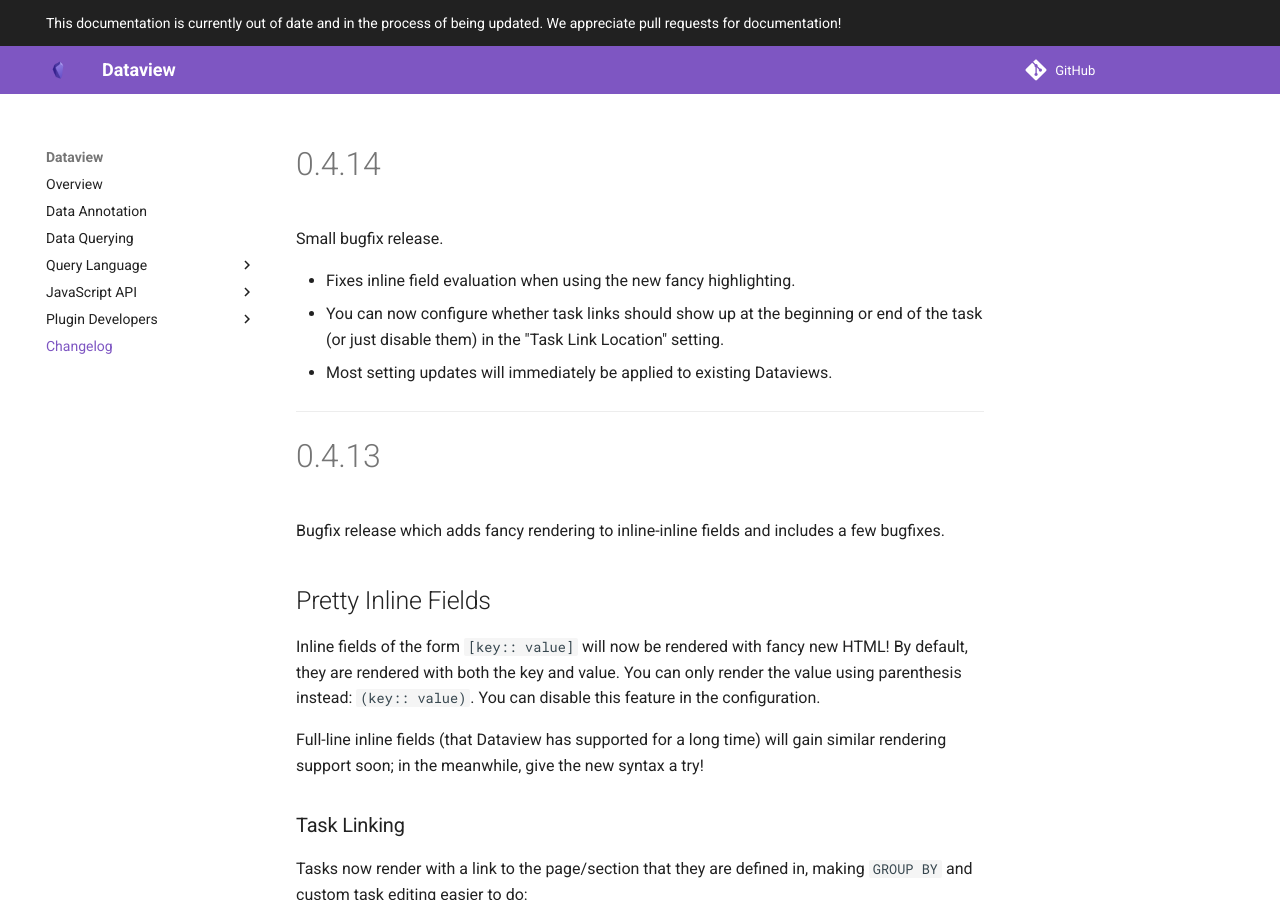
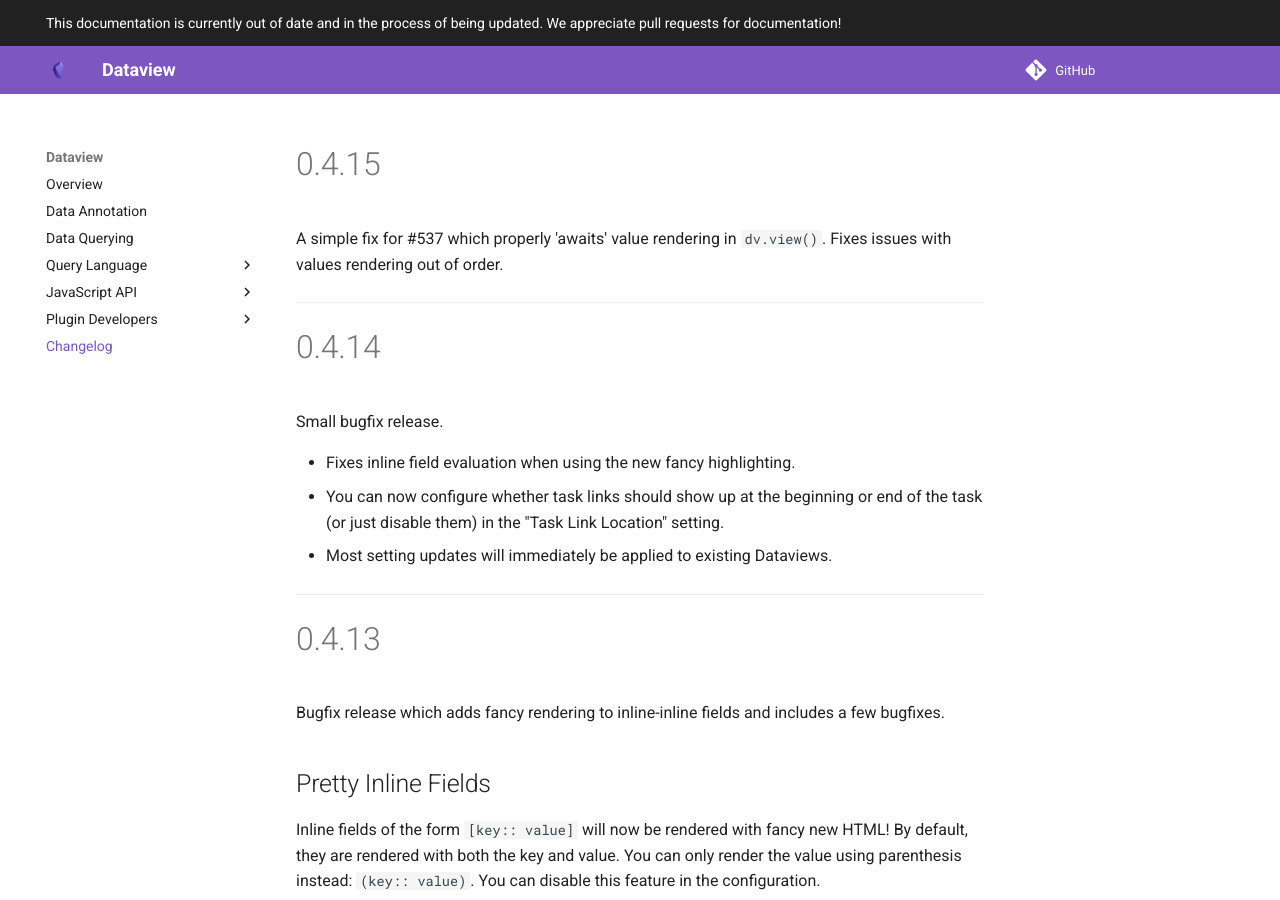
Before and after one commit to blacksmithgu/obsidian-dataview, an MkDocs documentation site: the page built from docs/docs/changelog.md, in a window 1280 px wide and 900 px high. Built offline with MkDocs 1.6.1 and Material for MkDocs 9.7.7, drawn with Linux system fonts in a browser that asks for light colours; comment, search, counter and statistics services are not loaded.

Commit message:
Auto-release 0.4.15

```diff
--- a/docs/docs/changelog.md
+++ b/docs/docs/changelog.md
@@ -1,3 +1,10 @@
+# 0.4.15
+
+A simple fix for #537 which properly 'awaits' value rendering in `dv.view()`. Fixes issues with values rendering out of
+order.
+
+---
+
 # 0.4.14
 
 Small bugfix release.
--- a/package.json
+++ b/package.json
@@ -1,6 +1,6 @@
 {
   "name": "obsidian-dataview",
-  "version": "0.4.14",
+  "version": "0.4.15",
   "description": "Advanced data views for Obsidian.md.",
   "main": "lib/index.js",
   "types": "lib/index.d.ts",
--- a/versions.json
+++ b/versions.json
@@ -58,5 +58,6 @@
   "0.4.12": "0.12.0",
   "0.4.12-hotfix1": "0.12.0",
   "0.4.13": "0.12.0",
-  "0.4.14": "0.12.0"
+  "0.4.14": "0.12.0",
+  "0.4.15": "0.12.0"
 }
```
Also changed, not shown: CHANGELOG.md, manifest.json.
